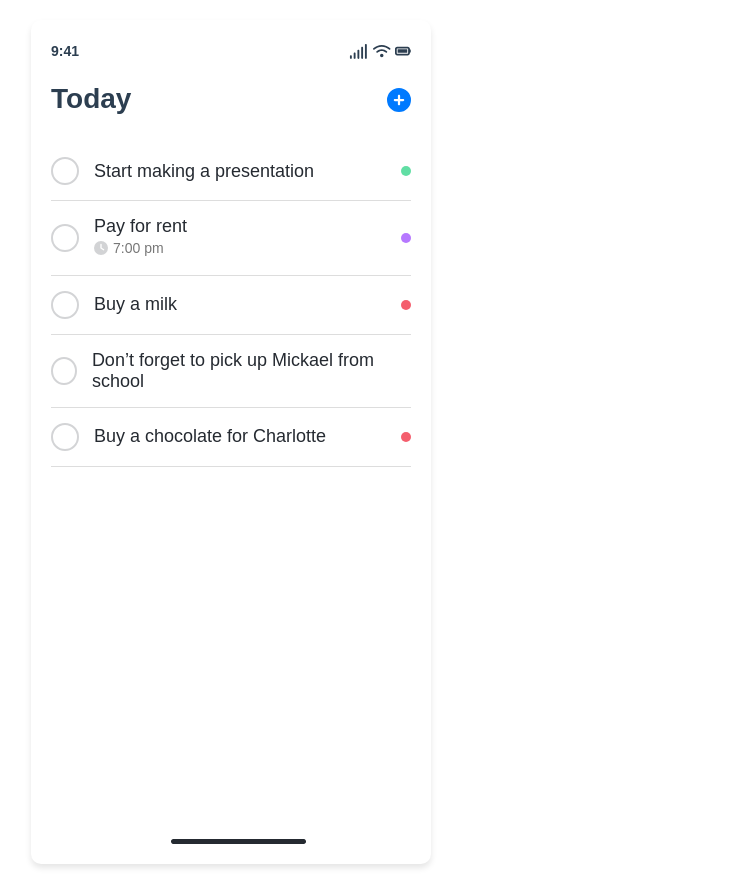
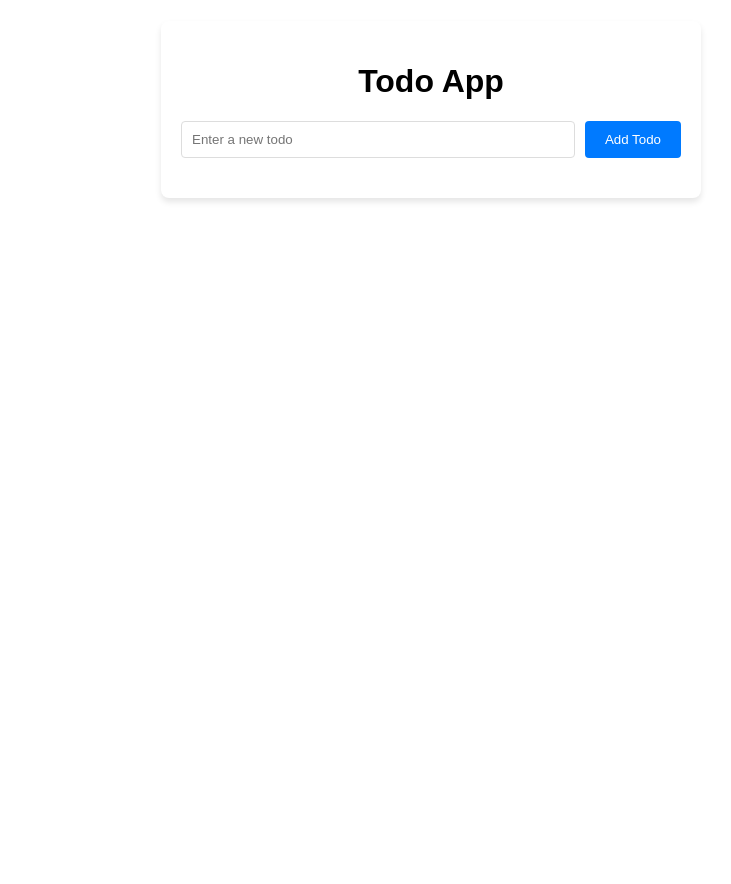
Before and after one commit to Arunsingh589/vue_Learning, a Vue app: page / in a window 1280 px wide. Shown: the whole page, without its empty margins (209-940 px from the left). After the commit the page ends 800 px from the top, so only its background shows below. Built offline with nearby package versions, Linux system fonts and the light colour scheme.

Commit message:
Todo App Using Pinia Store

```diff
--- a/package.json
+++ b/package.json
@@ -12,6 +12,7 @@
     "@fortawesome/fontawesome-svg-core": "^1.2.36",
     "@fortawesome/free-solid-svg-icons": "^6.7.2",
     "@fortawesome/vue-fontawesome": "^3.0.8",
+    "pinia": "^2.3.1",
     "react-icons": "^5.4.0",
     "vue": "^3.5.13",
     "vue-icon": "^2.3.0",
--- a/src/App.vue
+++ b/src/App.vue
@@ -16,6 +16,7 @@ import OneCheckBoxRed from './components/OneCheckBoxRed.vue';
 import Card from './components/Slots/Card.vue';
 import SmallForm from './components/SmallForm.vue';
 import Test from './components/Test.vue';
+import TodoApp from './components/TodoAppUsingPiniaStore/TodoApp.vue';
 
 export default {
   name: "app",
@@ -33,7 +34,8 @@ export default {
     Card,
     Main,
     Header,
-    Body
+    Body,
+    TodoApp
 
   },
   data() {
@@ -61,7 +63,8 @@ export default {
     <h1>{{ name }}</h1>
 
 <!-- <Main /> -->
- <Header />
+ <!-- <Header /> -->
+  <TodoApp />
   <!-- <Body /> -->
 <!-- <Test /> -->
 <!-- <List /> -->
--- /dev/null
+++ b/src/components/TodoAppUsingPiniaStore/AddTodo.vue
@@ -0,0 +1,57 @@
+<template>
+  <div class="add-todo">
+    <input
+      type="text"
+      v-model="newTodo"
+      placeholder="Enter a new todo"
+      @keyup.enter="addTodo"
+    />
+    <button @click="addTodo">Add Todo</button>
+  </div>
+</template>
+
+<script>
+import { ref } from "vue";
+import { useTodoStore } from "./Store/TodoStore";
+
+export default {
+  setup() {
+    const todoStore = useTodoStore();
+    const newTodo = ref("");
+      const addTodo = () => {
+        if(newTodo.value.trim()){
+          todoStore.addTodo(newTodo.value);
+          newTodo.value= "";
+        }
+      }
+
+      return {newTodo, addTodo};
+
+  },
+};
+</script>
+
+<style scoped>
+.add-todo {
+  display: flex;
+  gap: 10px;
+  margin-bottom: 20px;
+}
+input {
+  flex: 1;
+  padding: 10px;
+  border-radius: 4px;
+  border: 1px solid #ddd;
+}
+button {
+  padding: 10px 20px;
+  border: none;
+  background-color: #007aff;
+  color: white;
+  border-radius: 4px;
+  cursor: pointer;
+}
+button:hover {
+  background-color: #005bb5;
+}
+</style>
--- /dev/null
+++ b/src/components/TodoAppUsingPiniaStore/Store/TodoStore.js
@@ -0,0 +1,15 @@
+import { defineStore } from "pinia";
+
+export const useTodoStore = defineStore("todoStore", {
+  state: () => ({
+    todos: [],
+  }),
+  actions: {
+    addTodo(todotext) {
+      this.todos.push({ id: Date.now(), text: todotext })
+    },
+    deleteTodo(id) {
+      this.todos = this.todos.filter((todo) => todo.id !== id)
+    }
+  }
+})
--- /dev/null
+++ b/src/components/TodoAppUsingPiniaStore/TodoApp.vue
@@ -0,0 +1,35 @@
+<template>
+    <div class="app-container">
+      <h1>Todo App</h1>
+      <AddTodo />
+      <TodoList />
+    </div>
+  </template>
+
+  <script>
+import AddTodo from './AddTodo.vue';
+import TodoList from './TodoList.vue';
+
+
+  export default {
+    components: {
+      AddTodo,
+      TodoList,
+    },
+  };
+  </script>
+
+  <style scoped>
+  .app-container {
+    max-width: 500px;
+    margin: 20px auto;
+    padding: 20px;
+    font-family: Arial, sans-serif;
+    border-radius: 8px;
+    box-shadow: 0 4px 6px rgba(0, 0, 0, 0.1);
+    background: #fff;
+  }
+  h1 {
+    text-align: center;
+  }
+  </style>
--- /dev/null
+++ b/src/components/TodoAppUsingPiniaStore/TodoList.vue
@@ -0,0 +1,61 @@
+<template>
+  <ul class="todo-list">
+    <li v-for="todo in todos" :key="todo.id" class="todo-item">
+      <span :class="{ completed: todo.completed }">{{ todo.text }}</span>
+      <button @click="removeTodo(todo.id)">❌</button>
+    </li>
+  </ul>
+</template>
+
+<script>
+import { computed } from "vue";
+import { useTodoStore } from "./Store/TodoStore";
+
+export default {
+  setup() {
+    const todoStore = useTodoStore();
+
+    const todos = computed(() => todoStore.todos);
+
+    const removeTodo = (id) => {
+      console.log("Before deleting:", todoStore.todos);
+      todoStore.deleteTodo(id);
+      console.log("After deleting:", todoStore.todos);
+    };
+
+    return {
+      todos,
+      removeTodo,
+    };
+  },
+};
+
+</script>
+
+<style scoped>
+.todo-list {
+  list-style: none;
+  padding: 0;
+}
+.todo-item {
+  display: flex;
+  align-items: center;
+  justify-content: space-between;
+  padding: 10px 0;
+  border-bottom: 1px solid #ddd;
+}
+.completed {
+  text-decoration: line-through;
+  color: gray;
+}
+button {
+  background: none;
+  border: none;
+  cursor: pointer;
+  color: red;
+  font-size: 16px;
+}
+button:hover {
+  color: darkred;
+}
+</style>
```
Also changed, not shown: src/main.js (+6 -5 lines), 2 other files (tests, documents, lock files or other folders).
